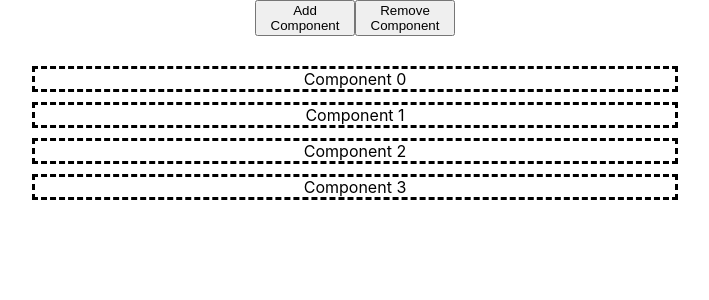
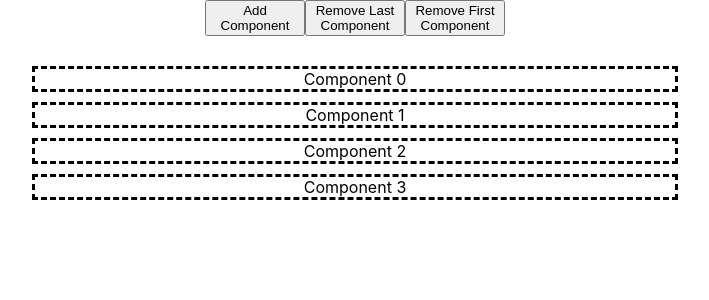
Before and after one commit to new-hire/react, a React (Create React App) app: page / in a window 1280 px wide. Shown: the top 300 px of the page, without its empty margins (285-994 px from the left). Built offline with nearby package versions, Linux system fonts and the light colour scheme.

Commit message:
[What] remove first component and last component.

```diff
--- a/src/App.js
+++ b/src/App.js
@@ -4,10 +4,10 @@ import DisplayComponent from './DisplayComponent';
 
 const initialState = {
   components: [
-    {name: 'Component'},
-    {name: 'Component'},
-    {name: 'Component'},
-    {name: 'Component'},
+    {name: 'Component', index: 0},
+    {name: 'Component', index: 1},
+    {name: 'Component', index: 2},
+    {name: 'Component', index: 3},
     ]
 };
 
@@ -24,23 +24,29 @@ export default class App extends React.Component {
   }
   addComponent = () => {
     const components = this.state.components;
-    components.push(component);
-    this.setState({component: component});
+    components.push({...component, index: components.length ? (components[components.length - 1].index + 1) : 0});
+    this.setState({component: components});
   };
-  removeComponent = () => {
+  removeLastComponent = () => {
     if (!this.state.components.length)
       return;
     const components = this.state.components;
     components.pop();
-    this.setState({component: component});
+    this.setState({component: components});
+  };
+  removeFirstComponent = () => {
+    if (!this.state.components.length)
+      return;
+    const components = this.state.components.shift();
+    this.setState({component: components});
   };
   render() {
     return (
       <div style={{textAlign: 'center'}}>
-        <ButtonComponent add={this.addComponent} remove={this.removeComponent}/>
+        <ButtonComponent add={this.addComponent} removeLast={this.removeLastComponent} removeFirst={this.removeFirstComponent}/>
         <br />
         {this.state.components.map((item, index) =>
-          <DisplayComponent name={item.name} index={index}/>
+          <DisplayComponent name={item.name} index={item.index} key={index}/>
         )}
       </div>
     );
--- a/src/ButtonComponent.js
+++ b/src/ButtonComponent.js
@@ -9,7 +9,8 @@ export default class ButtonComponent extends React.Component {
     return (
       <div>
         <button type="button" style={{width: '100px'}} onClick={this.props.add}>{"Add Component"}</button>
-        <button type="button" style={{width: '100px'}} onClick={this.props.remove}>{"Remove Component"}</button>
+        <button type="button" style={{width: '100px'}} onClick={this.props.removeLast}>{"Remove Last Component"}</button>
+        <button type="button" style={{width: '100px'}} onClick={this.props.removeFirst}>{"Remove First Component"}</button>
       </div>
     );
   }
```
